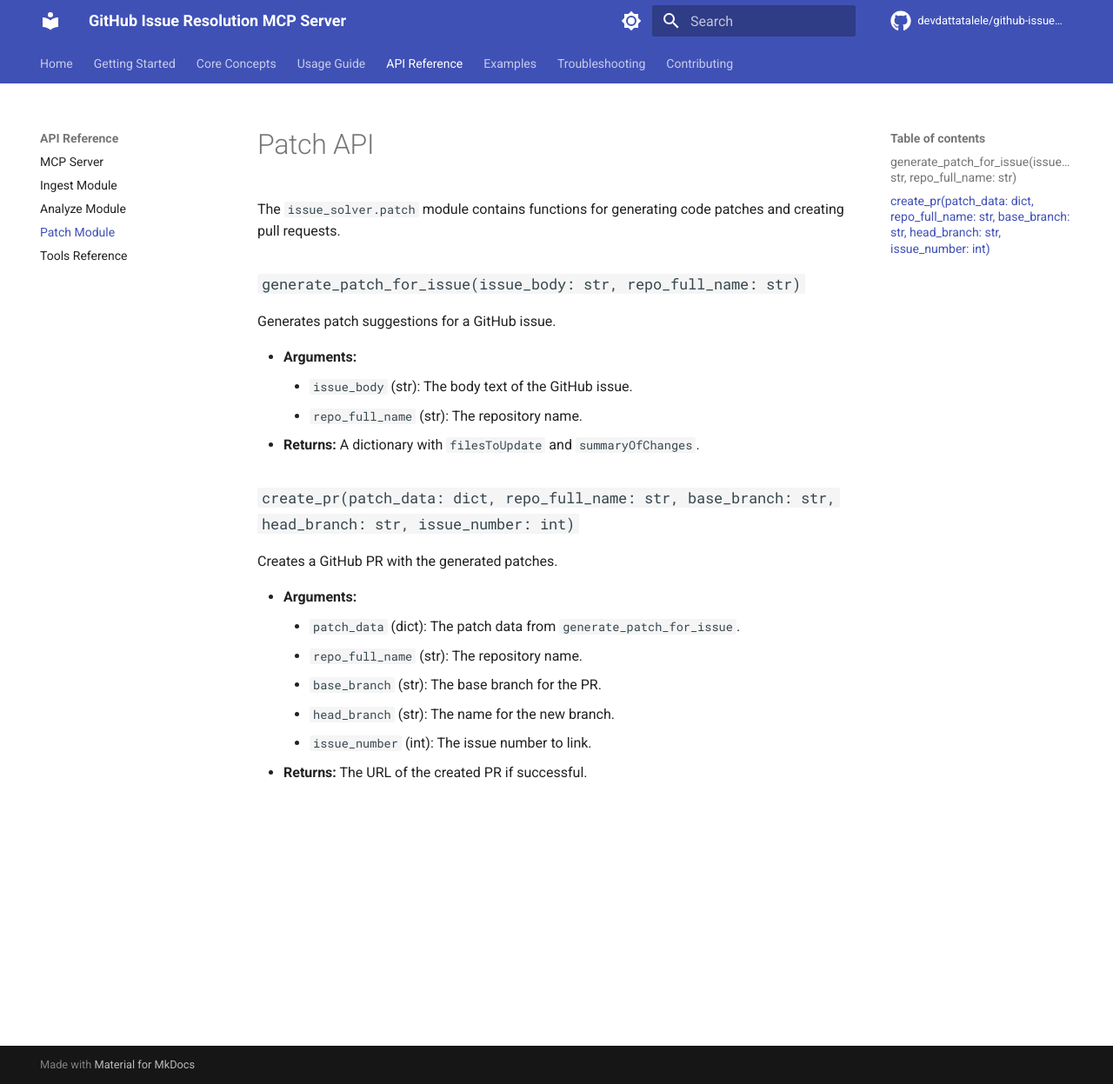
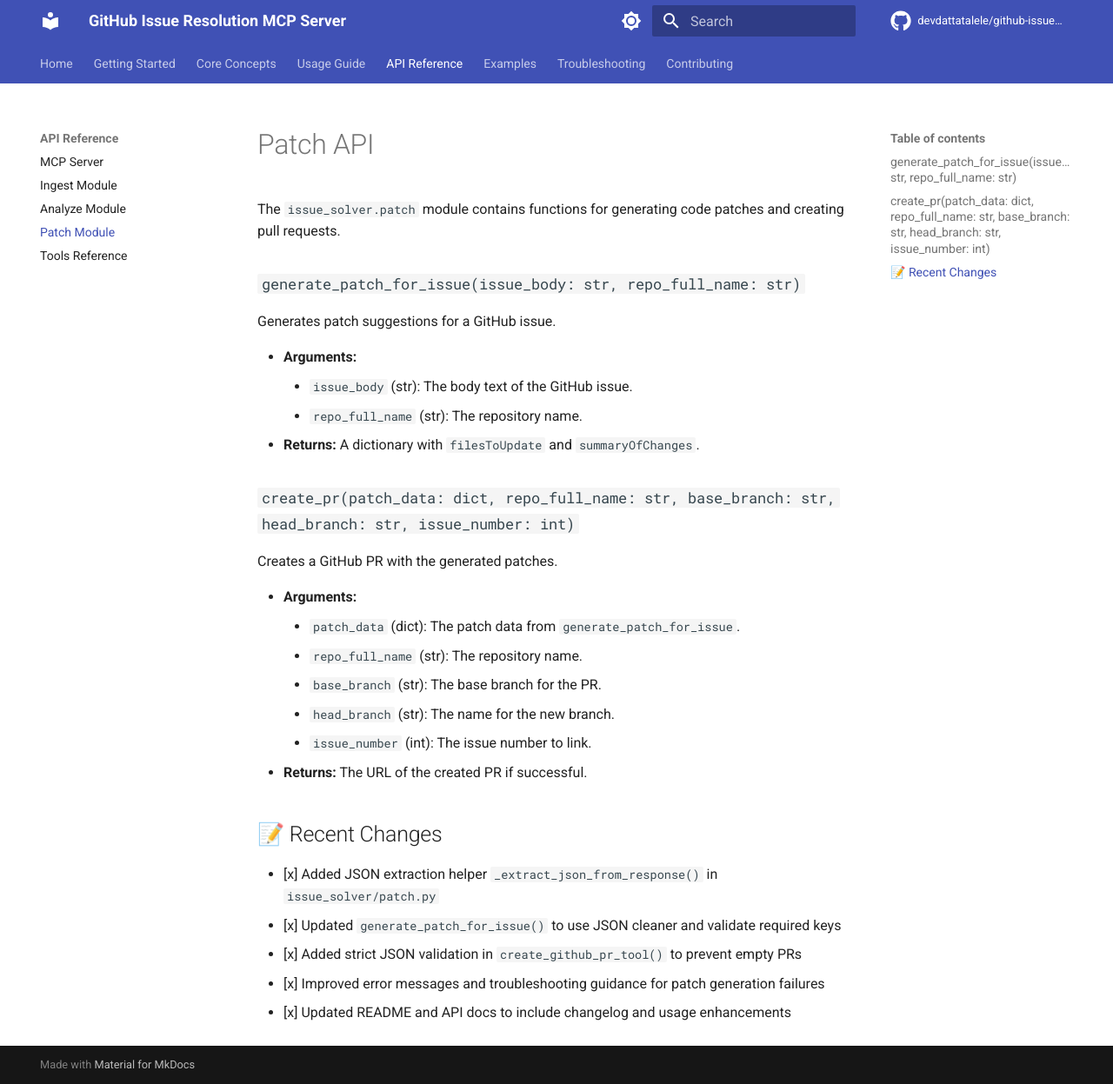
Before and after one commit to devdattatalele/git-summary, an MkDocs documentation site: the page built from docs/api_reference/patch.md, in a window 1280 px wide and 1247 px high. Shown: the whole window at 87% size. Built offline with MkDocs 1.6.1 and Material for MkDocs 9.7.7, drawn with Linux system fonts in a browser that asks for light colours; comment, search, counter and statistics services are not loaded.

Commit message:
Fix empty-PR bug: clean LLM JSON output and add strict validation; update docs/README with changelog

```diff
--- a/docs/api_reference/patch.md
+++ b/docs/api_reference/patch.md
@@ -22,3 +22,11 @@ Creates a GitHub PR with the generated patches.
     -   `head_branch` (str): The name for the new branch.
     -   `issue_number` (int): The issue number to link.
 -   **Returns:** The URL of the created PR if successful.
+
+## 📝 Recent Changes
+
+- [x] Added JSON extraction helper `_extract_json_from_response()` in `issue_solver/patch.py`
+- [x] Updated `generate_patch_for_issue()` to use JSON cleaner and validate required keys
+- [x] Added strict JSON validation in `create_github_pr_tool()` to prevent empty PRs
+- [x] Improved error messages and troubleshooting guidance for patch generation failures
+- [x] Updated README and API docs to include changelog and usage enhancements
```
Also changed, not shown: README.md (+8 -0 lines).
